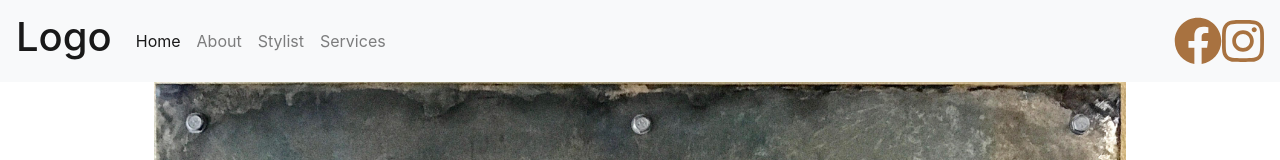
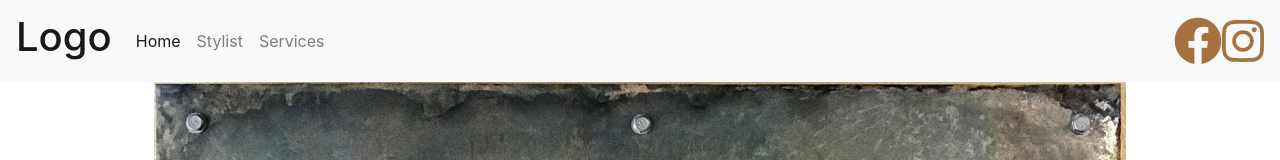
Before and after one commit to popemray00/salon, a React (Create React App) app in the folder client/: page / in a window 1280 px wide. Shown: the top 160 px of the page. Built offline with nearby package versions, Linux system fonts and the light colour scheme.

Commit message:
removed about page

```diff
--- a/client/src/components/Navbar.js
+++ b/client/src/components/Navbar.js
@@ -14,9 +14,6 @@
               <ul className="navbar-nav">
                 <li className="nav-item active">
                   <a className="nav-link" href="/">Home <span className="sr-only">(current)</span></a>
-                </li>
-                <li className="nav-item">
-                  <a className="nav-link" href="about">About</a>
                 </li>
                 <li className="nav-item">
                   <a className="nav-link" href="stylist">Stylist</a>
```
